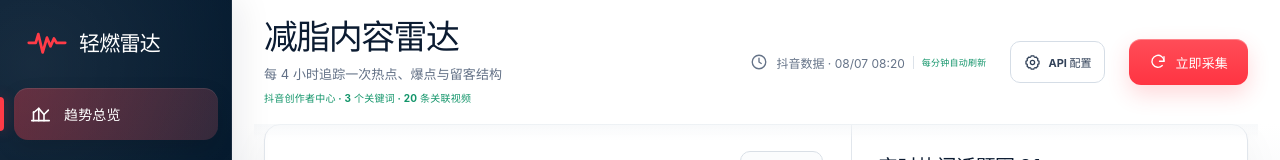
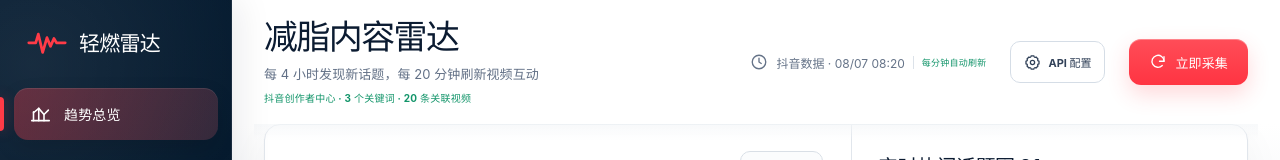
Before and after one commit to tonyprince6/qingran-radar, a React (Vite) app: page / in a window 1280 px wide. Shown: the top 160 px of the page. Built offline with nearby package versions, Linux system fonts and the light colour scheme; no server answers.

Commit message:
Show 20 minute interaction refresh schedule

```diff
--- a/src/App.jsx
+++ b/src/App.jsx
@@ -13,7 +13,7 @@ import { topics as fallbackTopics } from './data'
 import { loadDouyinData } from './services/douyinData'
 
 const PAGE_META = {
-  overview: ['减脂内容雷达', '每 4 小时追踪一次热点、爆点与留客结构'],
+  overview: ['减脂内容雷达', '每 4 小时发现新话题，每 20 分钟刷新视频互动'],
   topics: ['热门话题', '搜索和筛选抖音真实关联视频'],
   scripts: ['脚本拆解', '把爆点样本改写成可以直接拍的四段脚本'],
   ideas: ['选题库', '管理待拍、已拍和待发布的减脂选题'],
--- a/src/components/pages/TasksPage.jsx
+++ b/src/components/pages/TasksPage.jsx
@@ -14,13 +14,13 @@ export default function TasksPage({ data, collecting, onRun }) {
   return <div className="tasks-layout">
     <section className="task-hero">
       <div><span className="live-dot"/>自动采集运行中</div>
-      <h2>每 4 小时读取一次抖音创作者中心</h2>
-      <p>仅跟踪“减脂、减肥、体重管理”，登录失效时停止，不绕过验证码或平台风控。</p>
+      <h2>话题每 4 小时 · 视频互动每 20 分钟</h2>
+      <p>先补全视频链接，再刷新点赞、评论、收藏和分享；仅跟踪“减脂、减肥、体重管理”。</p>
       <button className="collect-button" onClick={onRun} disabled={collecting}><Icon name="refresh" size={18}/>{collecting ? '正在同步…' : '立即执行一次'}</button>
     </section>
     <div className="task-columns">
       <section className="page-panel task-config"><div className="section-title"><h2>任务配置</h2><span>ACTIVE</span></div>
-        <dl><div><dt>数据源</dt><dd>{source?.name ?? '抖音创作者中心'}</dd></div><div><dt>运行频率</dt><dd>每 4 小时</dd></div><div><dt>关键词</dt><dd>{data?.keywords?.join('、') ?? '减脂、减肥、体重管理'}</dd></div><div><dt>处理方式</dt><dd>去重 → 文案提取 → 爆点拆解 → 更新网站</dd></div></dl>
+        <dl><div><dt>数据源</dt><dd>{source?.name ?? '抖音创作者中心'}</dd></div><div><dt>话题发现</dt><dd>每 4 小时</dd></div><div><dt>互动刷新</dt><dd>每 20 分钟</dd></div><div><dt>关键词</dt><dd>{data?.keywords?.join('、') ?? '减脂、减肥、体重管理'}</dd></div><div><dt>处理方式</dt><dd>补链接 → 读取互动 → 记录24h增长 → 更新网站</dd></div></dl>
         <a href={source?.url} target="_blank" rel="noreferrer">打开数据源 <Icon name="external" size={15}/></a>
       </section>
       <section className="page-panel task-history"><div className="section-title"><h2>最近运行</h2><span>本地时间</span></div>
```
Also changed, not shown: 1 other file (tests, documents, lock files or other folders).
